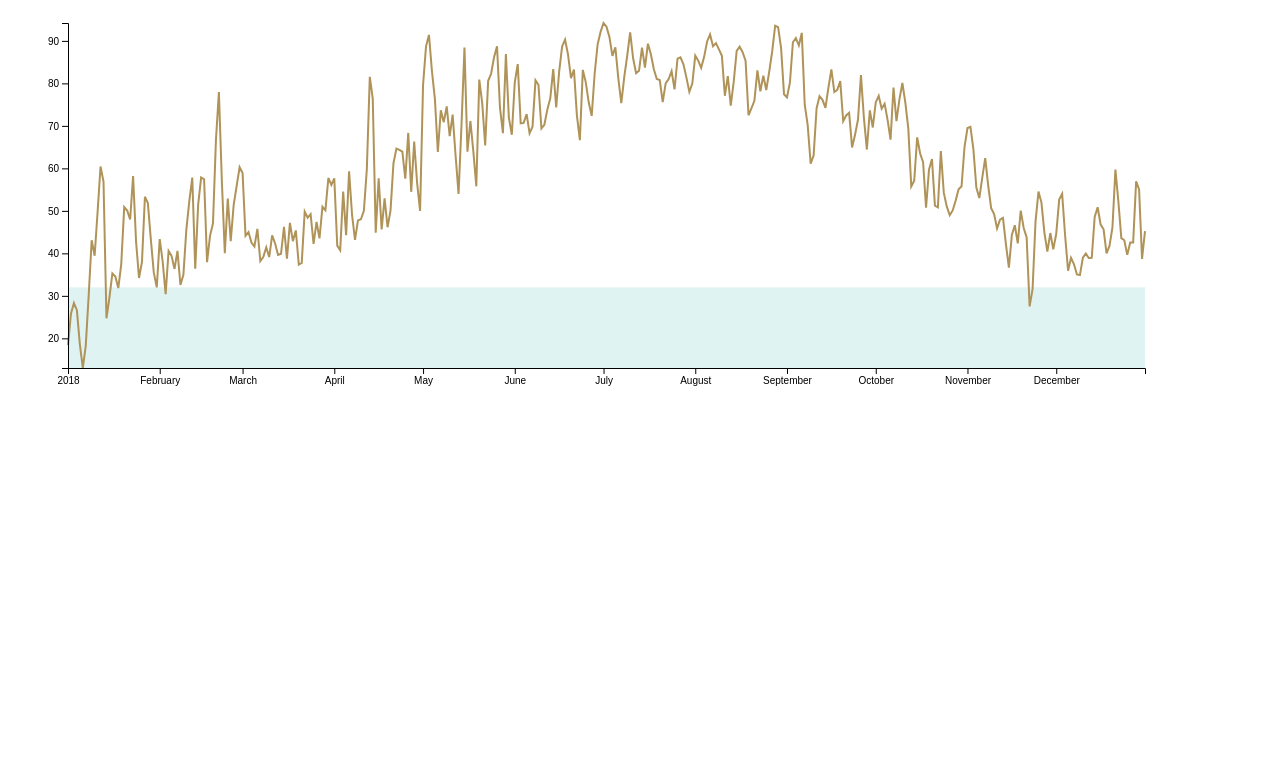
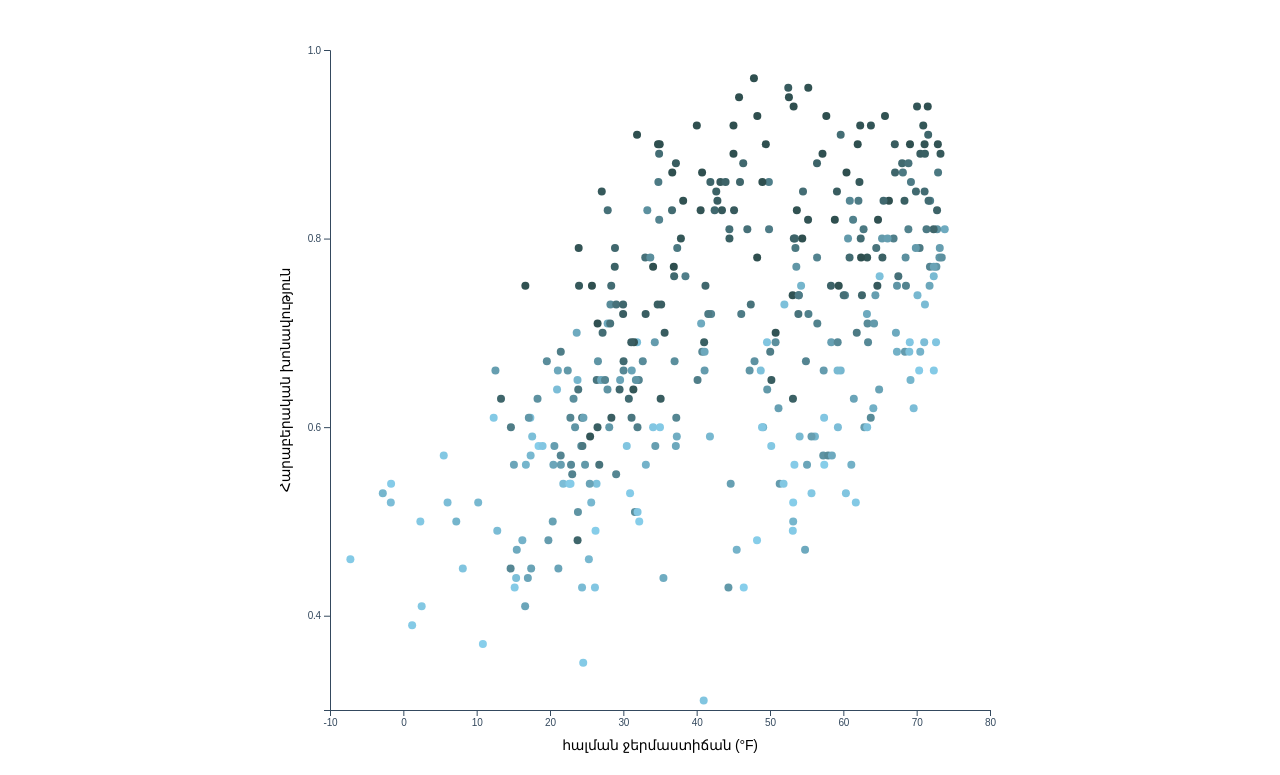
Before and after one commit to hovhrachya93/d3, a website: page index.html in a window 1280 px wide. Shown: the top 775 px of the page. Drawn offline with Linux system fonts and the light colour scheme.

Commit message:
added scatterplot

```diff
--- a/01-line-chart/script.js
+++ b/01-line-chart/script.js
@@ -41,7 +41,6 @@ async function drawLineChart() {
     .scaleLinear()
     .domain(d3.extent(dataset, yAccessor))
     .range([dimensions.boundedHeight, 0]);
-
   const freezingTemperaturePlacement = yScale(32);
   const freezingTemperatures = bounds
     .append("rect")
--- /dev/null
+++ b/02-scatterplot/script.js
@@ -0,0 +1,101 @@
+async function drawScatter() {
+
+  // Access data
+  const dataset = await d3.json("./../weather_data.json")
+  const xAccessor = d => d.dewPoint
+  const yAccessor = d => d.humidity
+  const colorAccessor = d => d.cloudCover
+
+  // Create chart dimensions
+  const width = d3.min([
+    window.innerWidth * 0.9,
+    window.innerHeight * 0.9,
+  ])
+  const dimensions = {
+    width: width,
+    height: width,
+    margin: {
+      top: 10,
+      right: 10,
+      bottom: 50,
+      left: 50,
+    },
+  }
+  dimensions.boundedWidth = dimensions.width
+    - dimensions.margin.left
+    - dimensions.margin.right
+  dimensions.boundedHeight = dimensions.height
+    - dimensions.margin.top
+    - dimensions.margin.bottom
+
+  // Draw canvas
+  const wrapper = d3.select("#scatterplot__chart")
+    .append("svg")
+      .attr("width", dimensions.width)
+      .attr("height", dimensions.height)
+
+  const bounds = wrapper.append("g")
+      .style("transform", `translate(${
+        dimensions.margin.left
+      }px, ${
+        dimensions.margin.top
+      }px)`)
+
+  // Create scales
+  const xScale = d3.scaleLinear()
+    .domain(d3.extent(dataset, xAccessor))
+    .range([0, dimensions.boundedWidth])
+    .nice()
+
+  const yScale = d3.scaleLinear()
+    .domain(d3.extent(dataset, yAccessor))
+    .range([dimensions.boundedHeight, 0])
+    .nice()
+
+  const colorScale = d3.scaleLinear()
+    .domain(d3.extent(dataset, colorAccessor))
+    .range(["skyblue", "darkslategrey"])
+
+  // Draw data
+  const dots = bounds.selectAll("circle")
+    .data(dataset)
+    .enter().append("circle")
+      .attr("cx", d => xScale(xAccessor(d)))
+      .attr("cy", d => yScale(yAccessor(d)))
+      .attr("r", 4)
+      .attr("fill", d => colorScale(colorAccessor(d)))
+      .attr("tabindex", "0")
+
+  // Draw peripherals
+  const xAxisGenerator = d3.axisBottom()
+    .scale(xScale)
+
+  const xAxis = bounds.append("g")
+    .call(xAxisGenerator)
+      .style("transform", `translateY(${dimensions.boundedHeight}px)`)
+
+  const xAxisLabel = xAxis.append("text")
+      .attr("x", dimensions.boundedWidth / 2)
+      .attr("y", dimensions.margin.bottom - 10)
+      .attr("fill", "black")
+      .style("font-size", "1.4em")
+      .html("հալման ջերմաստիճան (&deg;F)")
+
+  const yAxisGenerator = d3.axisLeft()
+    .scale(yScale)
+    .ticks(4)
+
+  const yAxis = bounds.append("g")
+      .call(yAxisGenerator)
+
+  const yAxisLabel = yAxis.append("text")
+      .attr("x", -dimensions.boundedHeight / 2)
+      .attr("y", -dimensions.margin.left + 10)
+      .attr("fill", "black")
+      .style("font-size", "1.4em")
+      .text("Հարաբերական խոնավություն")
+      .style("transform", "rotate(-90deg)")
+      .style("text-anchor", "middle")
+}
+
+drawScatter()
--- a/index.html
+++ b/index.html
@@ -1,11 +1,14 @@
 <!DOCTYPE html>
 <html lang="en">
     <head>
+        <link rel="stylesheet" href="./styles/index.css"></link>
         <title>Charts</title>
     </head>
     <body>
+        <div id="scatterplot__chart"></div>
         <div id="line_chart"></div>
         <script src="./d3.v5.js"></script>
+        <script src="./02-scatterplot/script.js"></script>
         <script src="./01-line-chart/script.js"></script>
     </body>
 </html>
--- /dev/null
+++ b/styles/index.css
@@ -0,0 +1,10 @@
+body {
+    display: flex;
+    flex-direction: column;
+    align-items: center;
+    padding: 2em;
+    letter-spacing: -0.011em;
+    font-size: 16px;
+    color: #34495e;
+    background: #ffffff;
+}
```
Also changed, not shown: styles/fonts/Inter.var.woff2 (added), 1 other file.
